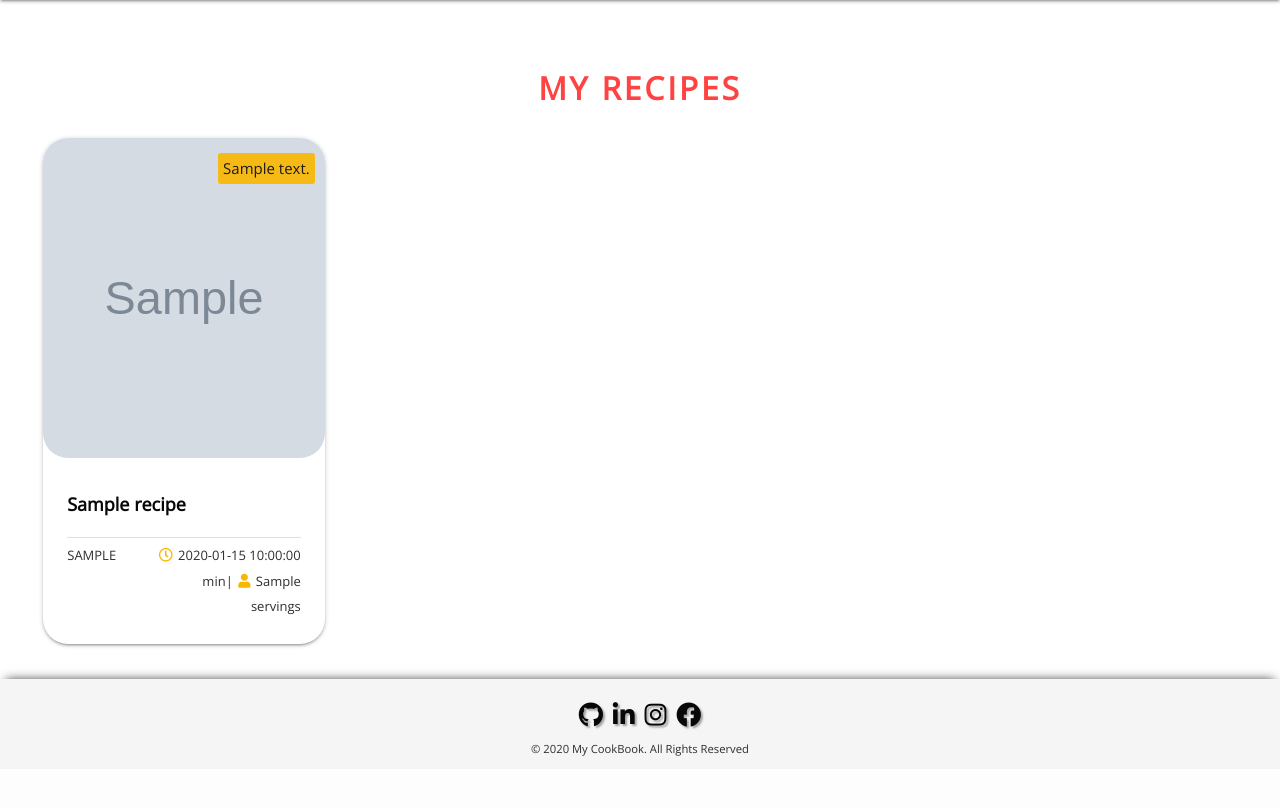
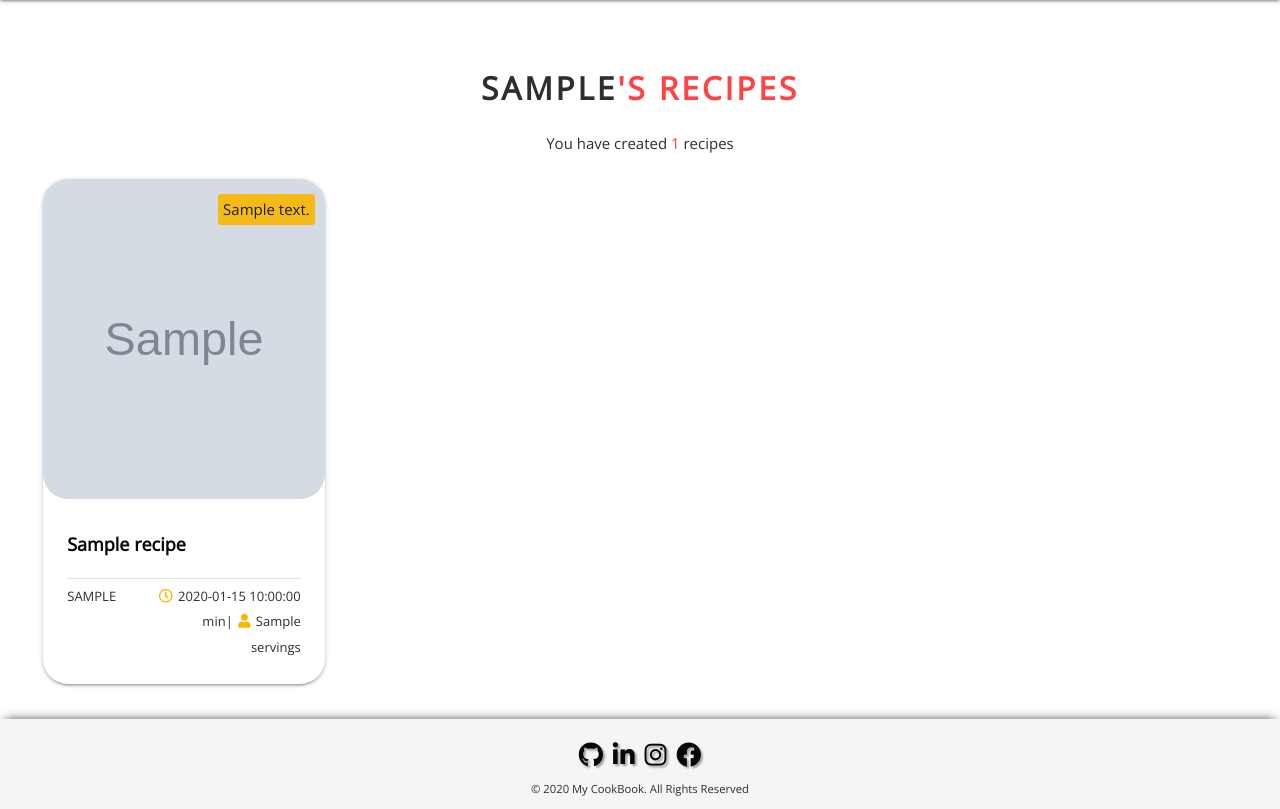
Before and after one commit to irinatu17/MyCookBook, a Flask app: a page that uses mycookbook/templates/my_recipes.html in a window 1280 px wide. Shown: the part 64-873 px from the top of the page. Before the commit the page ends 820 px from the top, so only its background shows below. Run offline with Flask 2, Linux system fonts and the light colour scheme; the visitor is signed in with stand-in values (Sample User, id 1); grey boxes marked "Sample" are stand-in pictures; a database or web service that is not in the repository returns one stand-in record (values such as "Sample title"); some libraries are stand-ins or nearby versions.

Commit message:
Add number_of_recipes count in my_recipes page

```diff
--- a/mycookbook/routes.py
+++ b/mycookbook/routes.py
@@ -47,8 +47,11 @@ def my_recipes(username):
     my_username = users_coll.find_one({'username': session
                                       ['username']})['username']
     my_recipes = recipes_coll.find({'author': my_id})
+    number_of_recipes = recipes_coll.find({'author': my_id}).count()
     return render_template("my_recipes.html", my_recipes=my_recipes,
-                           username=my_username, title='My Recipes')
+                           username=my_username,
+                           number_of_recipes=number_of_recipes,
+                           title='My Recipes')
 
 # Add recipe
 @app.route('/add_recipe')
--- a/mycookbook/static/css/style.css
+++ b/mycookbook/static/css/style.css
@@ -59,6 +59,9 @@ width: 85%;
 }
 .text-red{
 color: var(--red);
+}
+.text-black{
+color: var(--lightblack);
 }
 .bold{
 font-weight: bold;
--- a/mycookbook/templates/my_recipes.html
+++ b/mycookbook/templates/my_recipes.html
@@ -1,6 +1,9 @@
 {% extends 'base.html' %} {% block content %}
 <div class="container margin-top-large">
-  <h1 class="secondary-heading uppercase center-align">My Recipes</h1>
+  <h1 class="secondary-heading uppercase center-align">
+   <span class="text-black">{{ username }}</span>'s recipes
+  </h1>
+  <p class="paragraph center-align">You have created <span class="red-text">{{ number_of_recipes }}</span> recipes</p>
 </div>
 
 <div class="container container-recipes">
```
